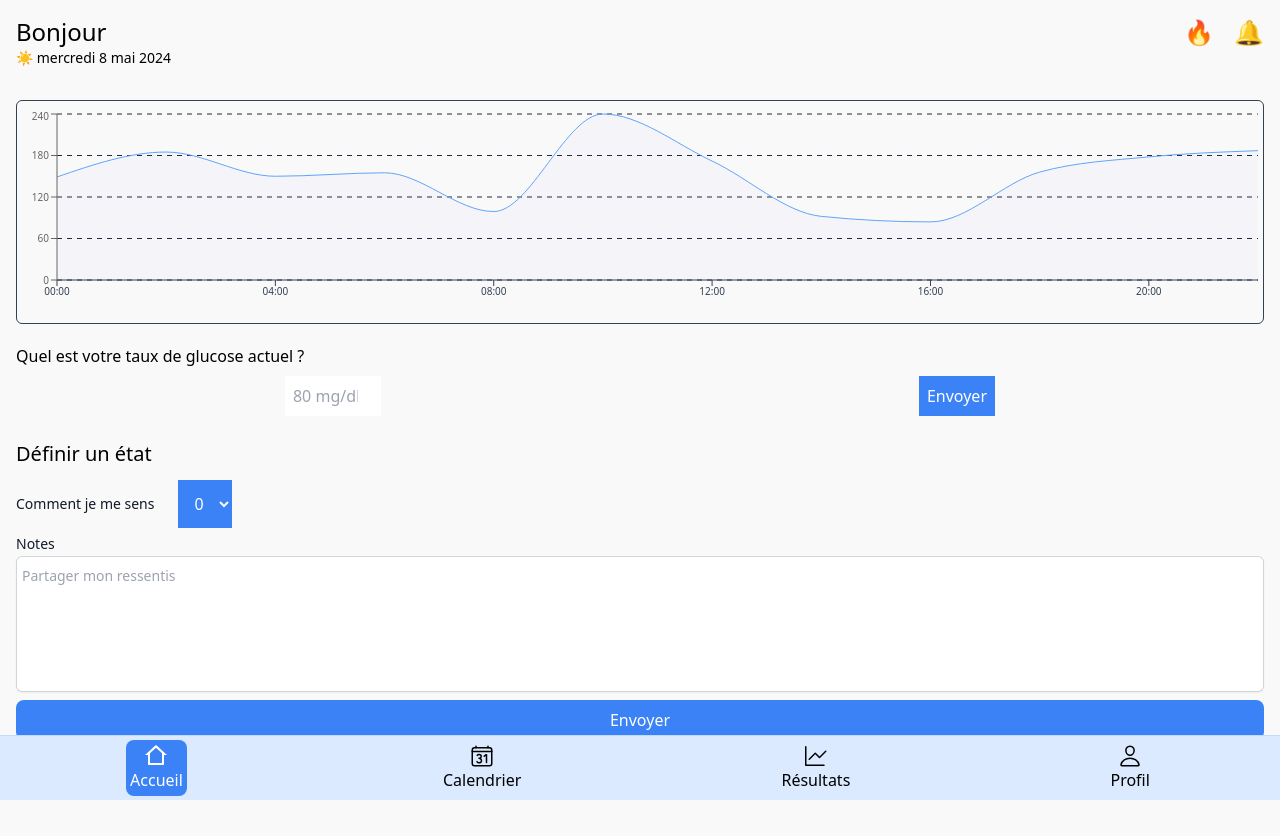
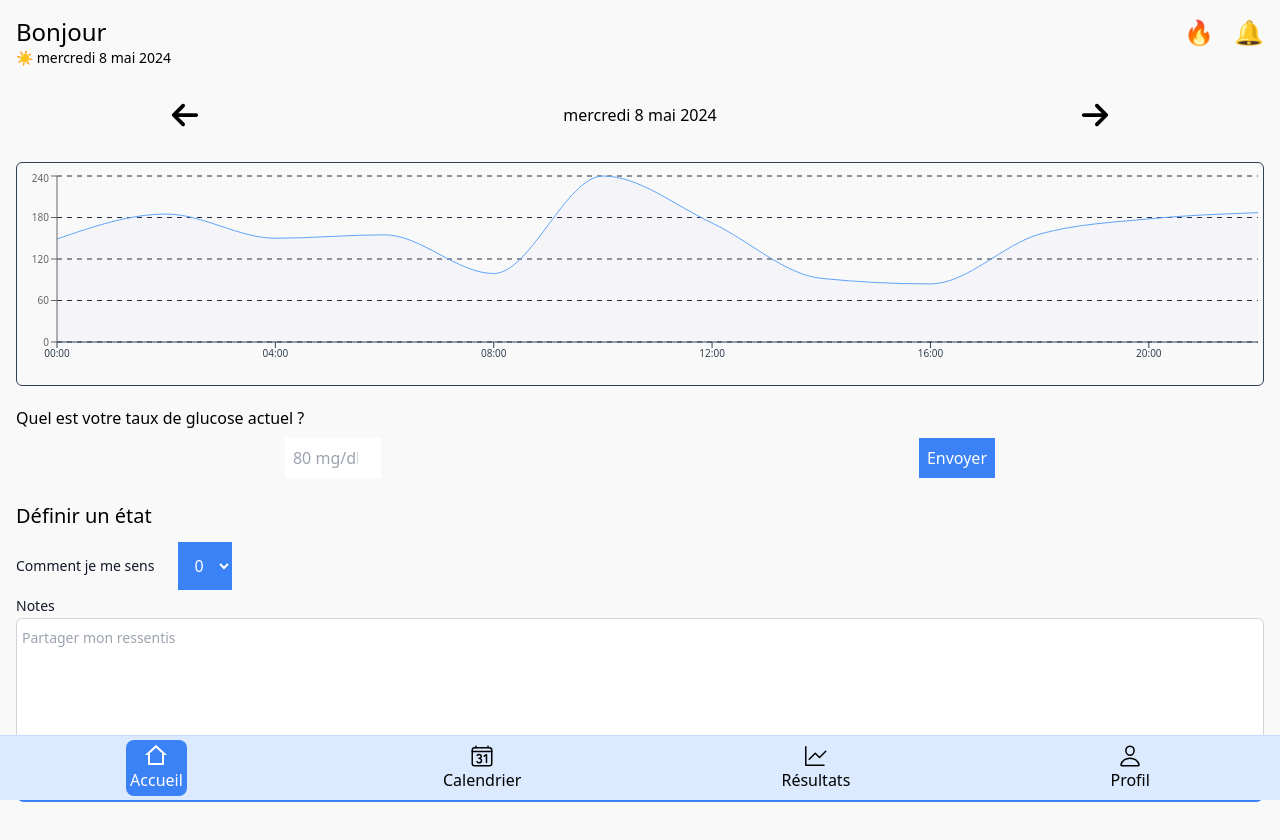
Before and after one commit to Delgorithm/dialog, a React (Vite) app in the folder client/: page / in a window 1280 px wide. Shown: the top 840 px of the page. Built offline with nearby package versions, Linux system fonts and the light colour scheme; no server answers.

Commit message:
Feature : Working on fetching the right values from the db

```diff
--- a/client/src/components/LineRecharts.jsx
+++ b/client/src/components/LineRecharts.jsx
@@ -8,6 +8,8 @@ import {
 	XAxis,
 	YAxis,
 } from "recharts";
+import { FaArrowLeft } from "react-icons/fa6";
+import { FaArrowRight } from "react-icons/fa6";
 
 const data = [
 	{ date: "00:00", amount: 149 },
@@ -27,17 +29,62 @@ const data = [
 function LineRecharts() {
 	const [value, setValue] = useState("");
 	const [newData, setNewData] = useState([]);
+	const [displayDay, setDisplayDay] = useState(new Date());
+	const [formattedDateForDB, setFormattedDateForDB] = useState("");
+	const currentDate = new Date().toLocaleDateString();
+
+	const handlePrevDay = () => {
+		const previousDay = new Date(displayDay);
+		previousDay.setDate(previousDay.getDate() - 1);
+		setDisplayDay(previousDay);
+		const formattedPreviousDay = previousDay.toLocaleDateString(
+			"fr-FR",
+			optionsForDB
+		);
+		setFormattedDateForDB(formattedPreviousDay);
+		fetchDataForSelectedDay(formattedPreviousDay);
+	};
+
+	const handleNextDay = () => {
+		const nextDay = new Date(displayDay);
+		nextDay.setDate(nextDay.getDate() + 1);
+		setDisplayDay(nextDay);
+		const formattedNextDay = nextDay.toLocaleDateString("fr-FR", optionsForDB);
+		setFormattedDateForDB(formattedNextDay);
+		fetchDataForSelectedDay(formattedNextDay);
+	};
+
+	const options = {
+		weekday: "long",
+		year: "numeric",
+		month: "long",
+		day: "numeric",
+	};
+
+	const optionsForDB = {
+		year: "numeric",
+		month: "2-digit",
+		day: "2-digit",
+	};
+
+	const formattedDate = displayDay.toLocaleDateString("fr-FR", options);
+
+	const newDateForDB = displayDay
+		.toLocaleDateString("fr-FR", optionsForDB)
+		.split("/")
+		.join("/");
+	console.log(newDateForDB);
 
 	useEffect(() => {
 		fetchData();
 	}, []);
 
+	// Récupérer les valeurs depuis le backend
 	const fetchData = () => {
 		fetch("http://localhost:3000/data")
 			.then((response) => response.json())
 			.then((newData) => {
 				setNewData(newData);
-				console.log(newData);
 			})
 			.catch((err) => {
 				console.error(
@@ -47,20 +94,46 @@ function LineRecharts() {
 			});
 	};
 
+	// Récupérer les valeurs depuis le backend selon le jours en question
+	const fetchDataForSelectedDay = () => {
+		const data = {
+			day: formattedDateForDB,
+		};
+
+		const options = {
+			method: "POST",
+			headers: {
+				"Content-Type": "application/json",
+			},
+			body: JSON.stringify(data),
+		};
+
+		fetch("http://localhost:3000/data", options)
+			.then((response) => {
+				if (!response.ok) {
+					throw new Error("Erreur lors de la requête");
+				}
+				return response.json();
+			})
+			.then((data) => {
+				console.log("Données récupérées avec succès : ", data);
+			})
+			.catch((err) => {
+				console.error("Erreur lors de la récupération des données : ", err);
+			});
+	};
+
 	const handleChange = (e) => {
 		setValue(e.target.value);
 	};
 
+	// Pour ajouter une nouvelle donnée dans la db :
 	const handleSubmit = (e) => {
 		e.preventDefault();
 
 		const headers = {
 			"Content-Type": "application/json",
 		};
-
-		const currentDate = new Date().toLocaleDateString();
-
-		console.log(value);
 
 		const data = {
 			value: value,
@@ -92,6 +165,15 @@ function LineRecharts() {
 
 	return (
 		<section>
+			<section className="flex justify-around gap-14 items-center pb-8">
+				<button onClick={handlePrevDay}>
+					<FaArrowLeft className="text-3xl" />
+				</button>
+				<p className="text-center">{formattedDate}</p>
+				<button onClick={handleNextDay}>
+					<FaArrowRight className="text-3xl" />
+				</button>
+			</section>
 			<section className="w-full h-56 border border-slate-700 rounded-md py-2">
 				<ResponsiveContainer width="100%" height="100%">
 					<AreaChart data={data}>
```
